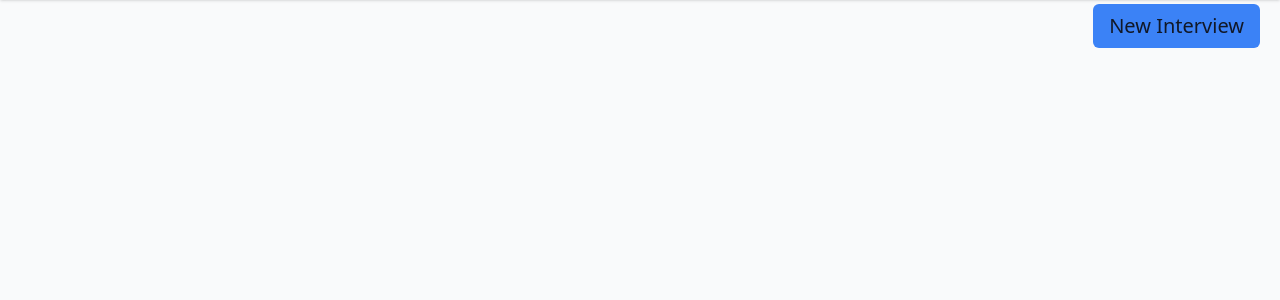
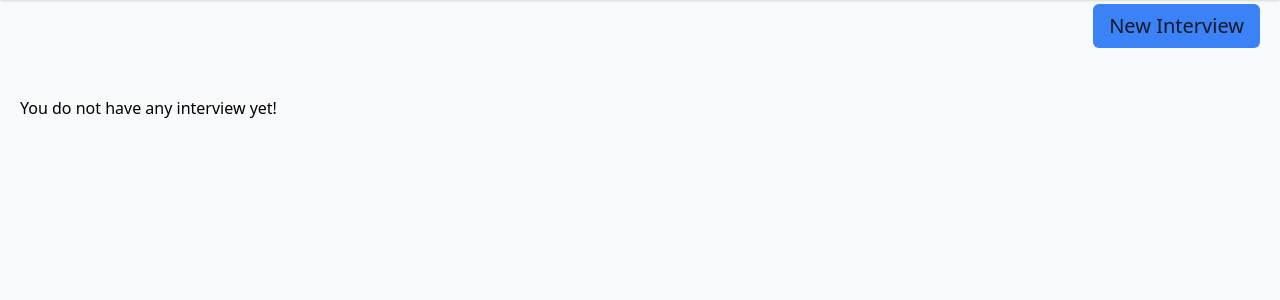
Before and after one commit to albanmurturi/recruter_plus, a Django app: page /interview/ in a window 1280 px wide. Shown: the part 60-360 px from the top of the page. Run offline with Django 4.2, Linux system fonts and the light colour scheme; the visitor is signed in with stand-in values (Sample User, id 1); data that the repository does not hold is empty; some libraries are stand-ins or nearby versions.

Commit message:
handling the case of no interview

```diff
--- a/core/templates/interview/interview.html
+++ b/core/templates/interview/interview.html
@@ -12,7 +12,10 @@
                 </div>
             </a>
         </div>
-
+        {% empty %}
+            <div class="p-4 lg:w-1/3">
+                <h1> You do not have any interview yet!</h1>
+            </div>
         {% endfor %}
     </div>
      <div class="absolute top-12 right-1 p-4">
```
